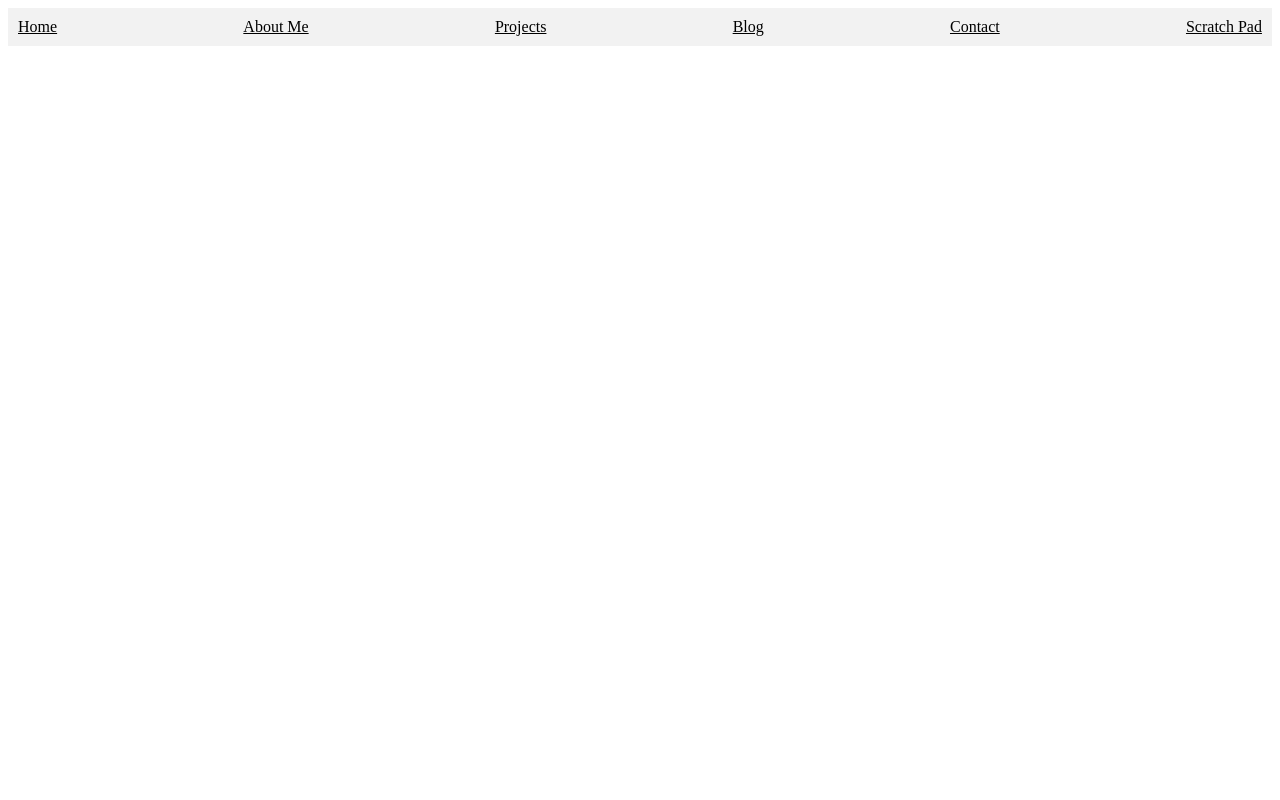
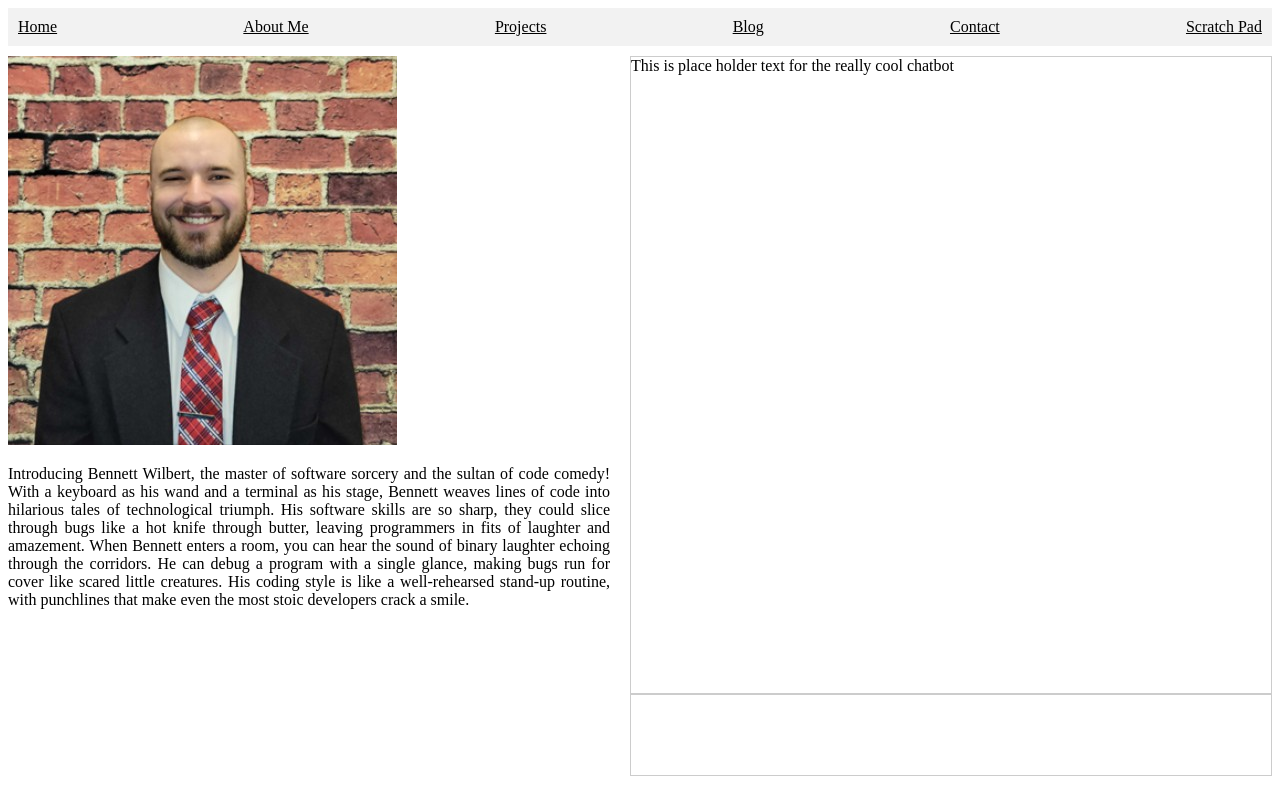
Before and after one commit to bwilbert67/portfolio-website, a Vue app: page / in a window 1280 px wide. Built offline with nearby package versions, Linux system fonts and the light colour scheme; no server answers.

Commit message:
started chat bot skeleton

```diff
--- /dev/null
+++ b/src/components/ChatBot.vue
@@ -0,0 +1,51 @@
+<template>
+  <div class="right-side">
+    <div class="text-output">
+      This is place holder text for the really cool chatbot
+    </div>
+    <div class="text-input">
+      <textarea></textarea>
+    </div>
+  </div>
+</template>
+
+<script>
+export default {};
+</script>
+
+<style>
+.right-side {
+  display: flex;
+  flex-direction: column;
+  justify-content: center; /* Center vertically */
+  align-items: center; /* Center horizontally */
+  height: 90vh;
+  width: 100%;
+}
+
+.text-output {
+  flex-grow: 8;
+  overflow-y: scroll;
+  border: 1px solid #ccc;
+  height: 80vh;
+  width: 80vh;
+}
+
+.text-input {
+  flex-grow: 2;
+  overflow-y: scroll;
+  border: 1px solid #ccc;
+  height: 10vh;
+  width: 80vh;
+}
+textarea {
+  width: 100%;
+  height: 100%;
+  padding: 0.5rem;
+  border: none;
+  outline: none;
+  white-space: pre-wrap;
+  overflow-wrap: break-word;
+  overflow: hidden;
+}
+</style>
--- a/src/components/HomePage.vue
+++ b/src/components/HomePage.vue
@@ -1,13 +1,43 @@
 <template>
- <h1></h1>
+ <div class="container">
+  <div class="left">
+    <img src="../assets/images/me.jpg" alt="A picture of Ben in a suit and tie">
+    <p>
+Introducing Bennett Wilbert, the master of software sorcery and the sultan of code comedy! With a keyboard as his wand and a terminal as his stage, Bennett weaves lines of code into hilarious tales of technological triumph. His software skills are so sharp, they could slice through bugs like a hot knife through butter, leaving programmers in fits of laughter and amazement.
+When Bennett enters a room, you can hear the sound of binary laughter echoing through the corridors. He can debug a program with a single glance, making bugs run for cover like scared little creatures. His coding style is like a well-rehearsed stand-up routine, with punchlines that make even the most stoic developers crack a smile.</p>
+  </div>
+  <div class="right">
+    <ChatBot></ChatBot>
+  </div>
+</div>
 </template>
 
 <script>
+import ChatBot from "./ChatBot"
 export default {
-
+    components: {
+        ChatBot,
+    }
 }
 </script>
 
 <style>
+.container {
+  display: flex;
+  align-items: flex-start;
+  justify-content: space-between;
+}
+
+.left {
+  flex: 1;
+  margin-right: 20px;
+}
+
+.right {
+  flex: 1;
+}
+p {
+    text-align: justify;
+}
 
 </style>
--- a/src/components/LinkBanner.vue
+++ b/src/components/LinkBanner.vue
@@ -21,6 +21,7 @@ export default {
   padding: 10px;
   display: flex;
   justify-content: space-between;
+  margin-bottom: 10px;
 }
 a {
     text-decoration: underline;
```
